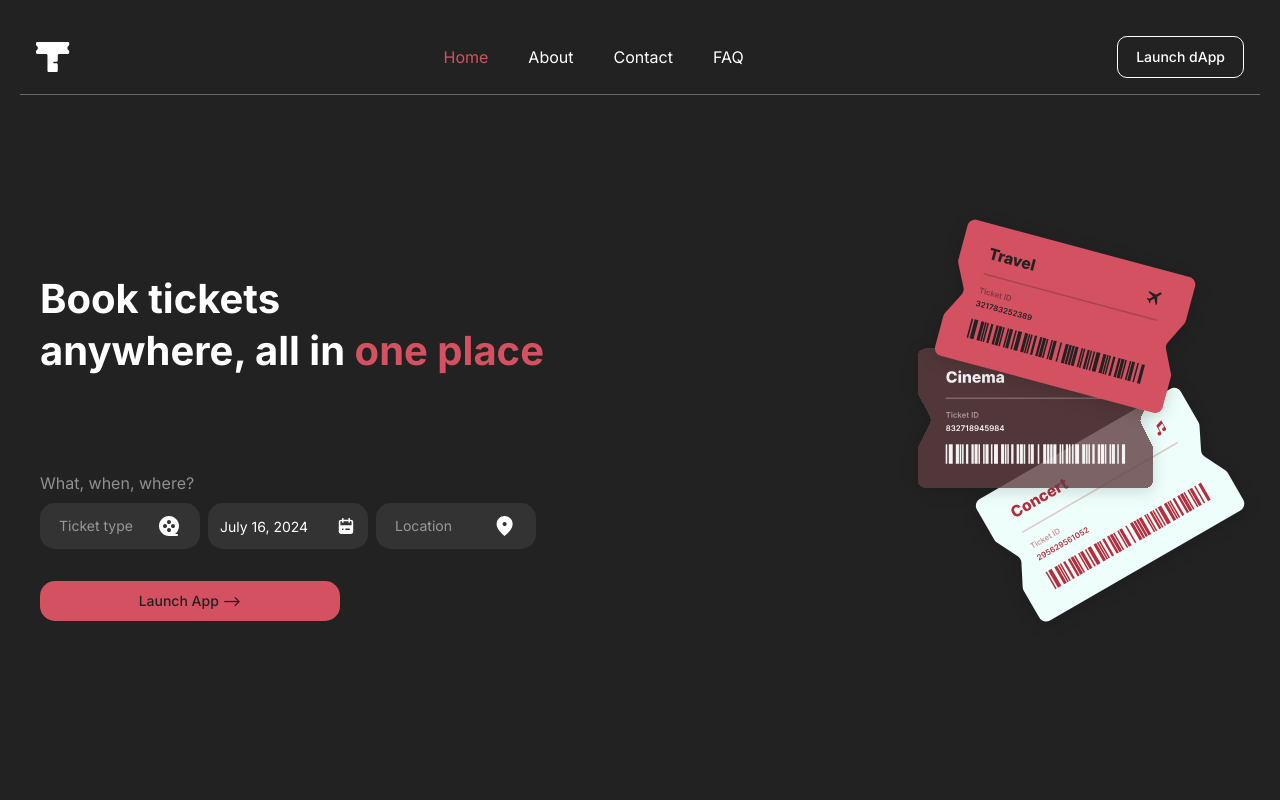
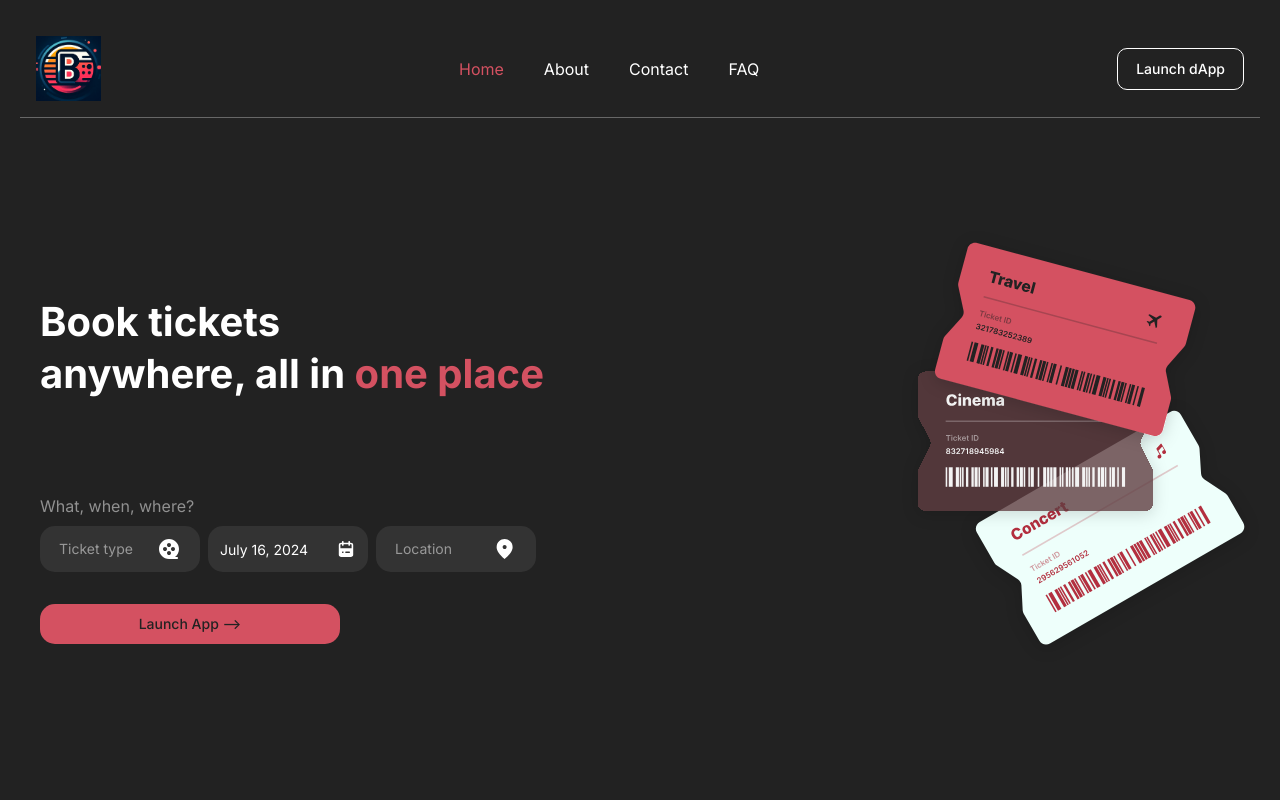
Before and after one commit to thecosmicblocks/bookadot-landing-page, a Next.js app: page / in a window 1280 px wide. Shown: the top 800 px of the page. Built offline with nearby package versions, Linux system fonts and the light colour scheme.

Commit message:
update logo

```diff
--- a/app/components/Header.tsx
+++ b/app/components/Header.tsx
@@ -5,9 +5,9 @@ import { usePathname } from "next/navigation";
 import Link from "next/link";
 import { twMerge } from "tailwind-merge";
 import { Logo } from "./Icon";
+import Image from "next/image";
 export const Header: React.FC<ComponentProps<any>> = ({ children }) => {
     const pathname = usePathname();
-  console.log(pathname);
     const navItems = [
         {
             title: "Home",
@@ -29,7 +29,12 @@ export const Header: React.FC<ComponentProps<any>> = ({ children }) => {
     return (
         <Navbar fluid rounded className={"w-full rounded-none py-4"}>
             <Navbar.Brand href="/">
-        <Logo />
+                <Image
+                    src="/logo.png"
+                    alt="Bookadot"
+                    width={65}
+                    height={65}
+                />
             </Navbar.Brand>
             {/* <Navbar.Collapse> */}
             <div
--- a/app/layout.tsx
+++ b/app/layout.tsx
@@ -27,6 +27,29 @@ export default function RootLayout({
             <head>
                 <ThemeModeScript />
                 <title>Bookadot</title>
+                {/* Standard Favicon */}
+                <link rel="icon" type="image/jpeg" href="/logo.jpeg" />
+
+                {/* For iOS */}
+                <link rel="apple-touch-icon" href="/logo.jpeg" />
+                <link rel="apple-touch-icon" sizes="76x76" href="/logo.jpeg" />
+                <link rel="apple-touch-icon" sizes="120x120" href="/logo.jpeg" />
+                <link rel="apple-touch-icon" sizes="152x152" href="/logo.jpeg" />
+                <link rel="apple-touch-icon" sizes="180x180" href="/logo.jpeg" />
+
+                {/* Android */}
+                <link rel="icon" sizes="192x192" href="/logo.jpeg" />
+                <link rel="icon" sizes="256x256" href="/logo.jpeg" />
+                <link rel="icon" sizes="384x384" href="/logo.jpeg" />
+                <link rel="icon" sizes="512x512" href="/logo.jpeg" />
+
+                {/* For Windows (pinned site) */}
+                <meta name="msapplication-TileImage" content="/logo.jpeg" />
+                <meta name="msapplication-TileColor" content="#ffffff" />
+
+                {/* General meta for theming */}
+                <meta name="theme-color" content="#ffffff" />
+                <meta name="viewport" content="width=device-width, initial-scale=1, maximum-scale=1,user-scalable=0" />
             </head>
             <body className={"flex w-full flex-col items-center"}>
                 <Flowbite theme={{ mode: "dark", theme: themes }}>
```
Also changed, not shown: public/logo.png (added). Lines whose indentation alone changed are shown as unchanged.
